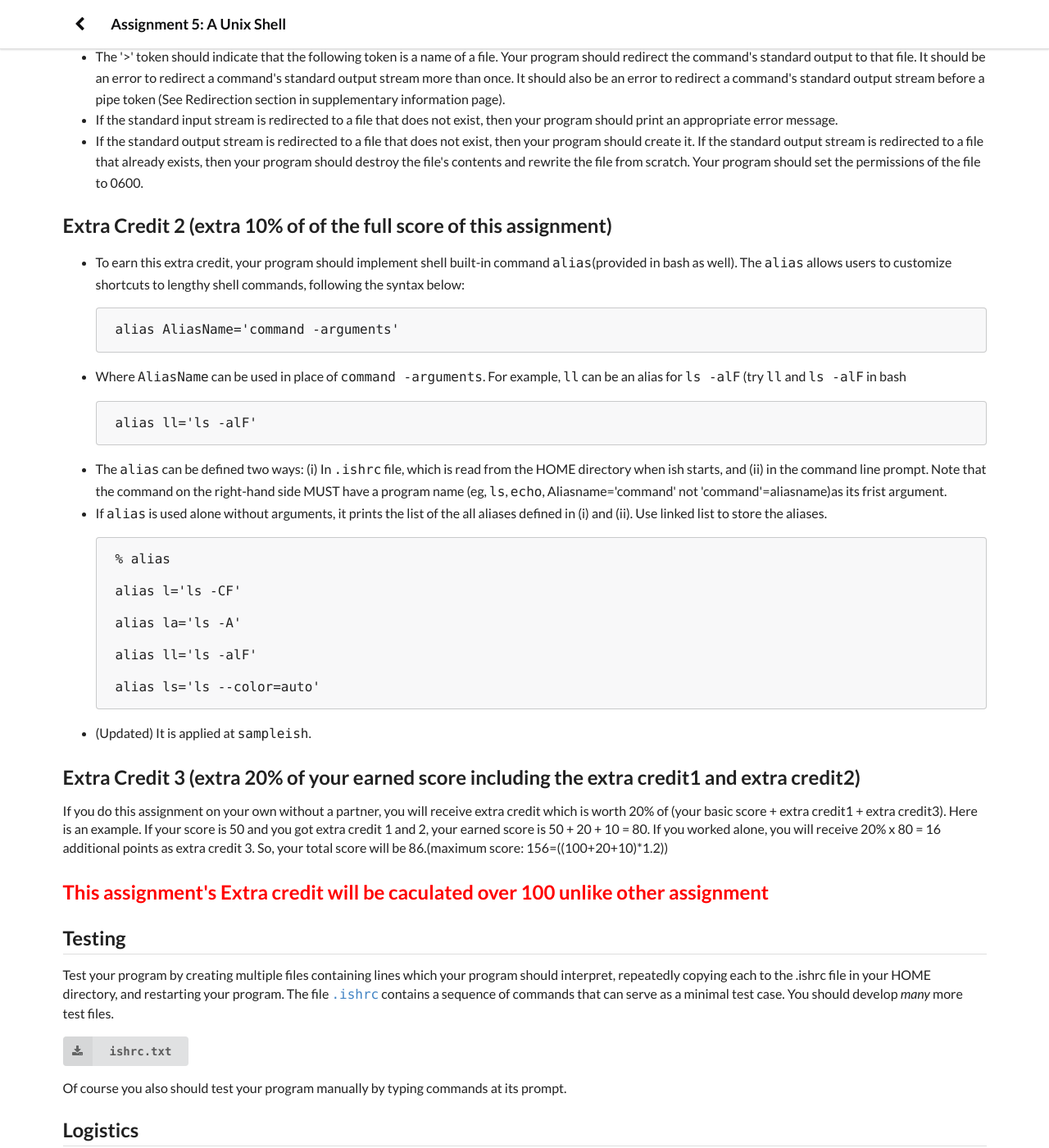
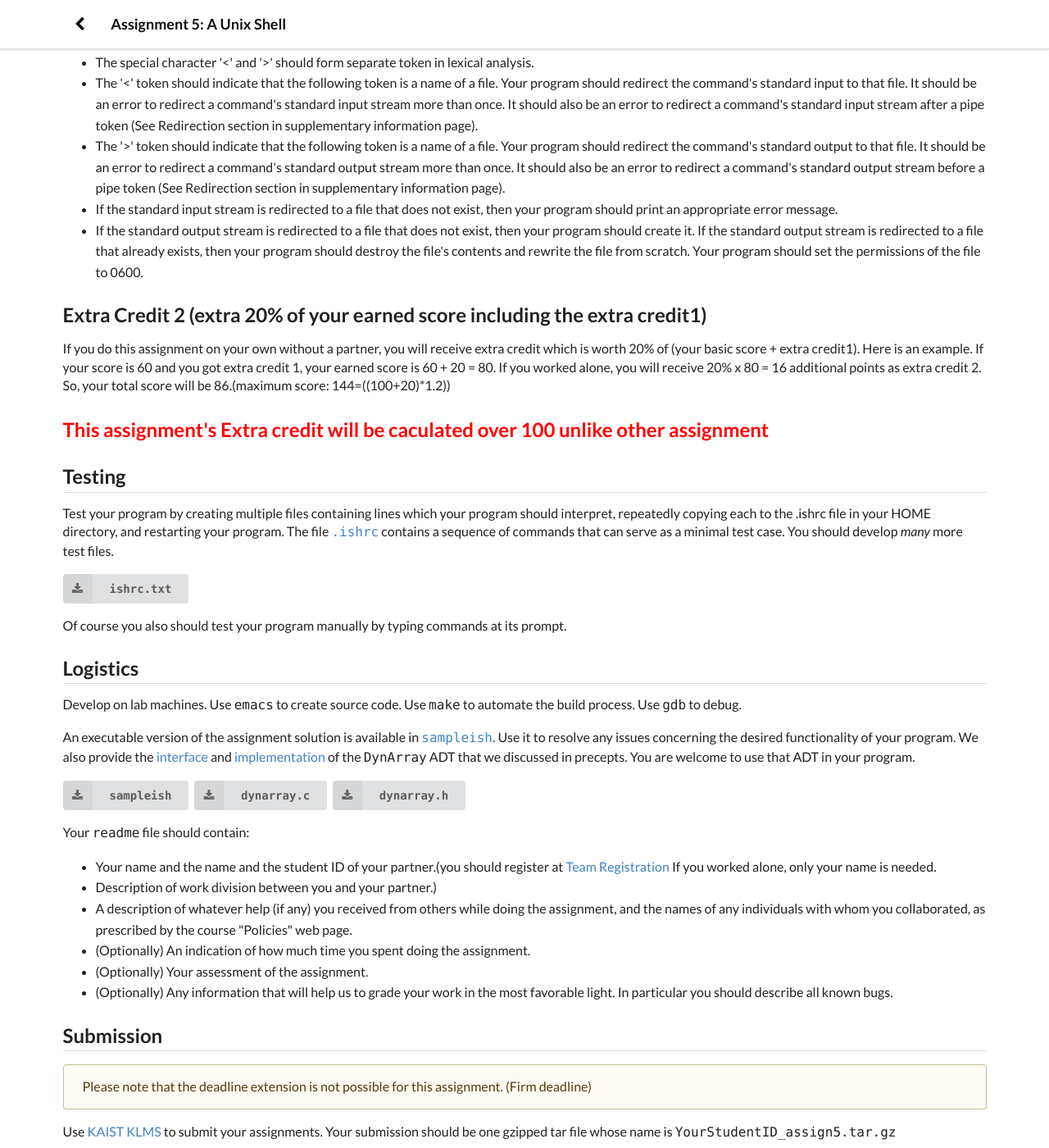
Before and after one commit to ee209-2020-fall/ee209-2020-fall, a Jekyll site: the page assignment/assignment5/assignment5.html, which Jekyll copies as it is, in a window 1280 px wide and 1400 px high, scrolled down 3582 px. Shown: the whole window at 82% size. Built offline with Jekyll 4.4.1, drawn with Linux system fonts in a browser that asks for light colours; some of the changed text lies outside the part shown.

Commit message:
update about grading program for next semester

```diff
--- a/assignment/assignment4/assembly.html
+++ b/assignment/assignment4/assembly.html
@@ -114,7 +114,7 @@ q
         <ul>
             <li> <code>%</code> performs remainder operation.
             <li> <code>^</code> performs exponentiation. (e.g., 2^4 = 16). You don't need to implement negative exponent.
-            <li> You don't need to consider negative integers for <code>%</code> and <code>/</code>.</li>
+
         </ul>
         <li> Terminating operator: <code>q</code> </li>
     </ul>
@@ -336,7 +336,7 @@ int main() {
     least two operands for <code>+, -, *, /, %, ^</code> operations. In
     case there are not enough operands, <code>dc</code> should print out
     '<code>dc: stack empty</code>' to standard output.  For <code>p, d,
-    r</code> operators, <code>dc</code> should again print '<code>dc:
+    r, y</code> operators, <code>dc</code> should again print '<code>dc:
     stack empty</code>' if the stack does not contain at least one
     operand (two for <code>r</code>). For all other operators, <code>dc</code> should do nothing if
     the stack is empty.
--- a/assignment/assignment5/assignment5.html
+++ b/assignment/assignment5/assignment5.html
@@ -31,7 +31,9 @@
 
         <h4 class="ui center aligned header" style="font-weight: normal">(Acknowledgment: This assignment is borrowed and slightly modified from Princeton COS 217) </h4>
 
-        <h4 class="ui center aligned header" id="timer">&nbsp;</h4>
+        <h4 class="ui center aligned header" id="timer">&nbsp; </h4>
+
+        <h4 class="ui center aligned header"> this assingment does <a style="color:red">not</a> allow late submission and token</h4>
     </div>
 
 
@@ -47,7 +49,7 @@
 
     <p>Signal handling (as described below) is the "on your own" part of this assignment. </p>
 
-    <p> You will get an extra 30%(20% + 10%) of the full score if you implement file redirection and alias. See the extra credit section below.</p>
+    <p> You will get an extra 20% of the full score if you implement file redirection. See the extra credit section below.</p>
 
     <p><a href="https://docs.google.com/spreadsheets/d/1KPTUKXzgLBWM22WLxu3HJ7jKvtBz8t67nxYq1O6qrVI/edit?usp=sharing">Team Registration</a>: Register your team(Write student ID and name). <b>No need to register for the individual team</b></p>
 
@@ -62,7 +64,7 @@
     <h2 class="ui dividing header">Your Task</h2>
 
     <p>Your task in this assignment is to create a program
-        named <a style="font-size:larger"><code>ish</code></a>. Your program should be a minimal but
+        named <a style="color:red;font-size:larger">ish</a>(if your program name isn't ish it will be automatically zero score.). Your program should be a minimal but
         realistic interactive
         Unix shell. A <a href="./supplementary.html">Supplementary
             Information</a> page lists detailed implementation requirements and
@@ -90,14 +92,17 @@
         in the user's <em>HOME</em> directory, not the <em>current</em>
         (alias <em>working</em>) directory.</p>
 
+
+
     <p>To facilitate your debugging and our testing, your program should
         print each line that it reads from <code>.ishrc</code> immediately
-        after reading it. Your program should print a percent sign and a space
-        (% ) before each such line.</p>
+        after reading it. Your program should print <a style="color:red">a percent sign and a space
+        (% )</a> before each such line.</p>
 
     <p>Your program should terminate when the user types Ctrl-d or issues
         the <code>exit</code> command. (See also the section below entitled
         "Signal Handling.")</p>
+    <p><a style="color:red">Important</a> : In supplementary information : (Required) Your program should work properly if the <code>.ishrc</code> file does not exist or is not readable. It is <b>not</b> an error for the <code>.ishrc</code> file to not exist or to be unreadable.</p>
 
     <h2 class="ui dividing header">Interactive Operation</h2>
 
@@ -233,7 +238,7 @@
         <li>If the standard output stream is redirected to a file that does not exist, then your program should create it. If the standard output stream is redirected to a file that already exists, then your program should destroy the file's contents and rewrite the file from scratch. Your program should set the permissions of the file to 0600.</li>
     </ul>
 
-    <h2>Extra Credit 2 (extra 10% of of the full score of this assignment) </h2>
+    <!--h2>Extra Credit 2 (extra 10% of of the full score of this assignment) </h2>
     <ul>
         <li>To earn this extra credit, your program should implement shell built-in command <code>alias</code>(provided in bash as well). The <code>alias</code> allows users to customize shortcuts to lengthy shell commands, following the syntax below:</li>
         <div class="ui message">
@@ -254,11 +259,16 @@
             <pre>alias ls='ls --color=auto'</pre>
         </div>
         <li>(Updated) It is applied at <code>sampleish</code>.</li>
-    </ul>
+    </ul-->
 
-    <h2>Extra Credit 3 (extra 20% of your earned score including the extra credit1 and extra credit2) </h2>
+    <!--h2>Extra Credit 3 (extra 20% of your earned score including the extra credit1 and extra credit2) </h2>
 
-    <p> If you do this assignment on your own without a partner, you will receive extra credit which is worth 20% of (your basic score + extra credit1 + extra credit3). Here is an example. If your score is 50 and you got extra credit 1 and 2, your earned score is 50 + 20 + 10 = 80.  If you worked alone, you will receive 20% x 80 = 16 additional points as extra credit 3. So, your total score will be 86.(maximum score: 156=((100+20+10)*1.2)) </p>
+    <p> If you do this assignment on your own without a partner, you will receive extra credit which is worth 20% of (your basic score + extra credit1 + extra credit3). Here is an example. If your score is 50 and you got extra credit 1 and 2, your earned score is 50 + 20 + 10 = 80.  If you worked alone, you will receive 20% x 80 = 16 additional points as extra credit 3. So, your total score will be 86.(maximum score: 156=((100+20+10)*1.2)) </p-->
+
+    <h2>Extra Credit 2 (extra 20% of your earned score including the extra credit1) </h2>
+
+    <p> If you do this assignment on your own without a partner, you will receive extra credit which is worth 20% of (your basic score + extra credit1). Here is an example. If your score is 60 and you got extra credit 1, your earned score is 60 + 20 = 80.  If you worked alone, you will receive 20% x 80 = 16 additional points as extra credit 2. So, your total score will be 86.(maximum score: 144=((100+20)*1.2)) </p>
+
     <h2><p style="color:#FF0000">This assignment's Extra credit will be caculated over 100 unlike other assignment</color></p></h2>
 
 
@@ -276,14 +286,15 @@
 
     <p>Develop on lab machines. Use <code>emacs</code> to create source code. Use <code>make</code> to automate the build process. Use <code>gdb</code> to debug.</p>
 
-    <p>An executable version of the assignment solution is available in <code><a href="./src/sampleish">sampleish</a></code>. Use it to resolve any issues concerning the desired functionality of your program. (Updated on 12/14) In case of the redirection, please use the <code><a href="./src/redirection-checker">redirection-checker</a></code> to test redirection. We also provide the <a href="./src/dynarray.h">interface</a> and <a href="./src/dynarray.c">implementation</a> of the <code>DynArray</code> ADT that we discussed in precepts. You are welcome to use that ADT in your program. </p>
+    <!--p>An executable version of the assignment solution is available in <code><a href="./src/sampleish">sampleish</a></code>. Use it to resolve any issues concerning the desired functionality of your program. (Updated on 12/14) In case of the redirection, please use the <code><a href="./src/redirection-checker">redirection-checker</a></code> to test redirection. We also provide the <a href="./src/dynarray.h">interface</a> and <a href="./src/dynarray.c">implementation</a> of the <code>DynArray</code> ADT that we discussed in precepts. You are welcome to use that ADT in your program. </p-->
+    <p>An executable version of the assignment solution is available in <code><a href="./src/sampleish">sampleish</a></code>. Use it to resolve any issues concerning the desired functionality of your program. We also provide the <a href="./src/dynarray.h">interface</a> and <a href="./src/dynarray.c">implementation</a> of the <code>DynArray</code> ADT that we discussed in precepts. You are welcome to use that ADT in your program. </p>
     <p>
         <a class="ui labeled icon button" href="./src/sampleish">
             <i class="download icon"></i><code>sampleish</code>
         </a>
-        <a class="ui labeled icon button" href="./src/redirection-checker">
+        <!--a class="ui labeled icon button" href="./src/redirection-checker">
             <i class="download icon"></i><code>redirection-checker</code>
-        </a>
+        </a-->
         <a class="ui labeled icon button" href="./src/dynarray.c">
             <i class="download icon"></i><code>dynarray.c</code>
         </a>
@@ -294,9 +305,9 @@
     <p>Your <code>readme</code> file should contain:</p>
 
     <ul>
-        <li> Your name and the name and the student ID of your partner.  If you worked alone, only your name is needed.</li>
+        <li> Your name and the name and the student ID of your partner.(you should register at <a href="https://docs.google.com/spreadsheets/d/1KPTUKXzgLBWM22WLxu3HJ7jKvtBz8t67nxYq1O6qrVI/edit?usp=sharing">Team Registration</a>  If you worked alone, only your name is needed.</li>
 
-        <li> Description of work division between you and your partner.
+        <li> Description of work division between you and your partner.)
 
         </li><li>A description of whatever help (if any) you received from others while doing the assignment, and the names of any individuals with whom you collaborated, as prescribed by the course "Policies" web page.</li>
 
```
Also changed, not shown: other parts of assignment/assignment5/assignment5.html (+3 -3 lines), assign.md (+9 -2 lines), assignment/assignment2/stringfile.html (+0 -15 lines), 3 other files.
